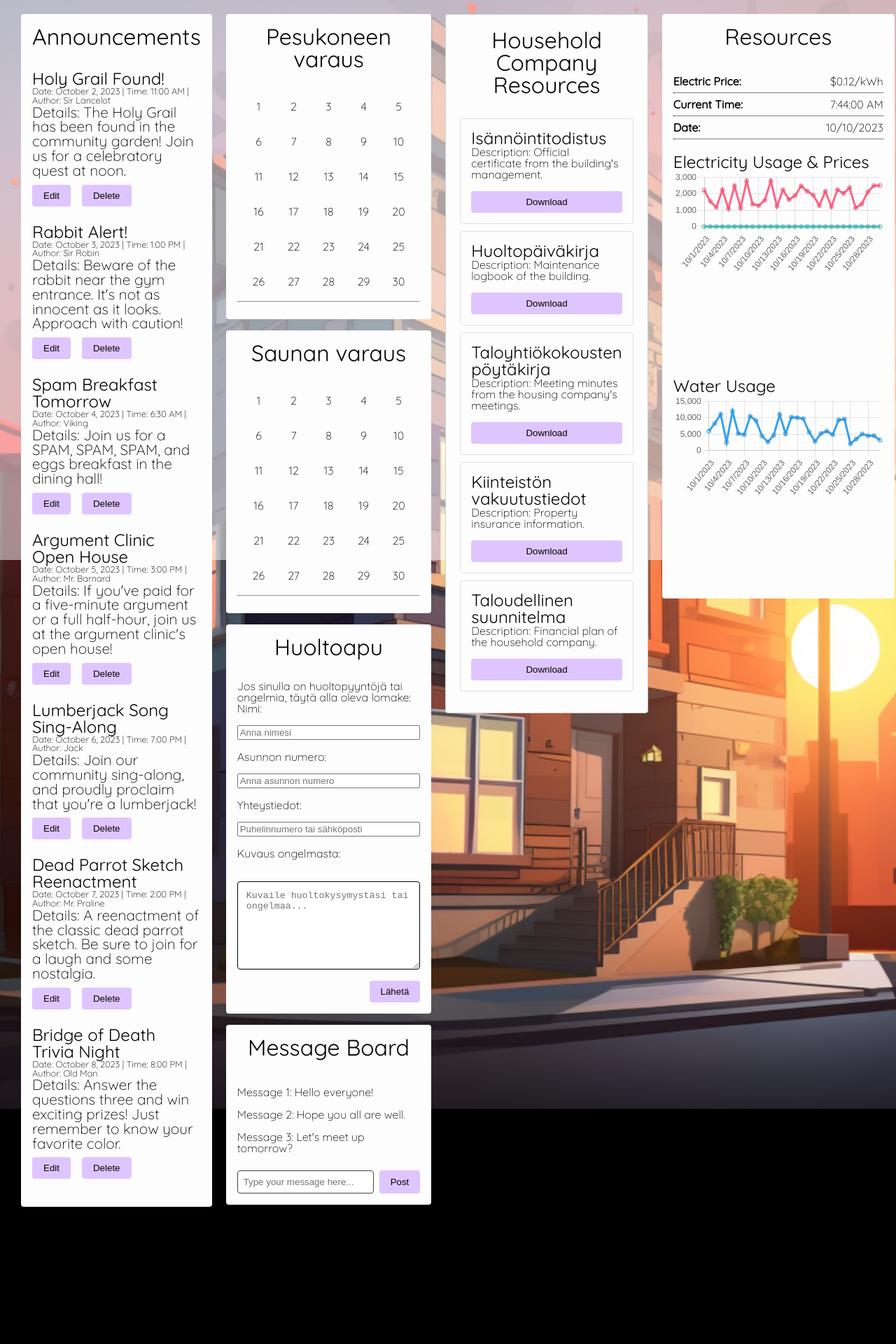
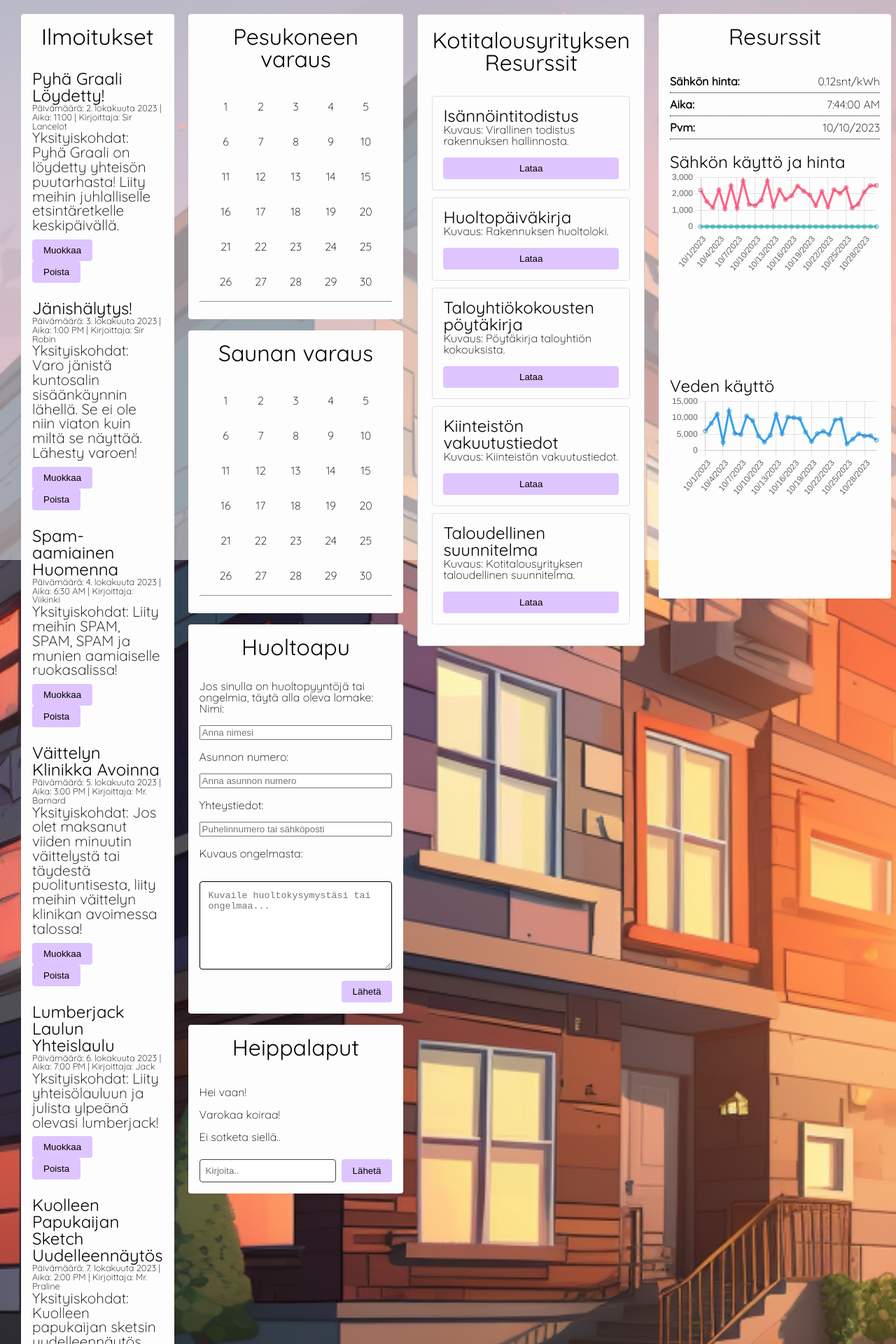
Before and after one commit to Maccee/KotiportaaliReactUi, a React (Vite) app: page / in a window 1280 px wide. Shown: the top 1920 px of the page at 70% size. Before the commit the page ends 1744 px from the top, so only its background shows below. Built offline with nearby package versions, Linux system fonts and the light colour scheme.

Commit message:
suomenkieliseks

```diff
--- a/src/components/Announcements.jsx
+++ b/src/components/Announcements.jsx
@@ -4,92 +4,83 @@ import "./css/Announcements.css";
 function Announcements() {
   return (
     <div className="componentBox announcements">
-      <h2>Announcements</h2>
+      <h2>Ilmoitukset</h2>
       <ul className="announcement-list">
         <li>
-          <h3 className="announcement-header">Holy Grail Found!</h3>
-          <p>Date: October 2, 2023 | Time: 11:00 AM | Author: Sir Lancelot</p>
+          <h3 className="announcement-header">Pyhä Graali Löydetty!</h3>
+          <p>Päivämäärä: 2. lokakuuta 2023 | Aika: 11:00 | Kirjoittaja: Sir Lancelot</p>
           <p>
-            Details: The Holy Grail has been found in the community garden! Join
-            us for a celebratory quest at noon.
+            Yksityiskohdat: Pyhä Graali on löydetty yhteisön puutarhasta! Liity meihin juhlalliselle etsintäretkelle keskipäivällä.
           </p>
           <div className="announcement-actions">
-            <button className="edit-btn">Edit</button>
-            <button className="delete-btn">Delete</button>
+            <button className="edit-btn">Muokkaa</button>
+            <button className="delete-btn">Poista</button>
           </div>
         </li>
         <li>
-          <h3 className="announcement-header">Rabbit Alert!</h3>
-          <p>Date: October 3, 2023 | Time: 1:00 PM | Author: Sir Robin</p>
+          <h3 className="announcement-header">Jänishälytys!</h3>
+          <p>Päivämäärä: 3. lokakuuta 2023 | Aika: 1:00 PM | Kirjoittaja: Sir Robin</p>
           <p>
-            Details: Beware of the rabbit near the gym entrance. It's not as
-            innocent as it looks. Approach with caution!
+            Yksityiskohdat: Varo jänistä kuntosalin sisäänkäynnin lähellä. Se ei ole niin viaton kuin miltä se näyttää. Lähesty varoen!
           </p>
           <div className="announcement-actions">
-            <button className="edit-btn">Edit</button>
-            <button className="delete-btn">Delete</button>
+            <button className="edit-btn">Muokkaa</button>
+            <button className="delete-btn">Poista</button>
           </div>
         </li>
         <li>
-          <h3 className="announcement-header">Spam Breakfast Tomorrow</h3>
-          <p>Date: October 4, 2023 | Time: 6:30 AM | Author: Viking</p>
+          <h3 className="announcement-header">Spam-aamiainen Huomenna</h3>
+          <p>Päivämäärä: 4. lokakuuta 2023 | Aika: 6:30 AM | Kirjoittaja: Viikinki</p>
           <p>
-            Details: Join us for a SPAM, SPAM, SPAM, and eggs breakfast in the
-            dining hall!
+            Yksityiskohdat: Liity meihin SPAM, SPAM, SPAM ja munien aamiaiselle ruokasalissa!
           </p>
           <div className="announcement-actions">
-            <button className="edit-btn">Edit</button>
-            <button className="delete-btn">Delete</button>
+            <button className="edit-btn">Muokkaa</button>
+            <button className="delete-btn">Poista</button>
           </div>
         </li>
         <li>
-          <h3 className="announcement-header">Argument Clinic Open House</h3>
-          <p>Date: October 5, 2023 | Time: 3:00 PM | Author: Mr. Barnard</p>
+          <h3 className="announcement-header">Väittelyn Klinikka Avoinna</h3>
+          <p>Päivämäärä: 5. lokakuuta 2023 | Aika: 3:00 PM | Kirjoittaja: Mr. Barnard</p>
           <p>
-            Details: If you've paid for a five-minute argument or a full
-            half-hour, join us at the argument clinic's open house!
+            Yksityiskohdat: Jos olet maksanut viiden minuutin väittelystä tai täydestä puolituntisesta, liity meihin väittelyn klinikan avoimessa talossa!
           </p>
           <div className="announcement-actions">
-            <button className="edit-btn">Edit</button>
-            <button className="delete-btn">Delete</button>
+            <button className="edit-btn">Muokkaa</button>
+            <button className="delete-btn">Poista</button>
           </div>
         </li>
         <li>
-          <h3 className="announcement-header">Lumberjack Song Sing-Along</h3>
-          <p>Date: October 6, 2023 | Time: 7:00 PM | Author: Jack</p>
+          <h3 className="announcement-header">Lumberjack Laulun Yhteislaulu</h3>
+          <p>Päivämäärä: 6. lokakuuta 2023 | Aika: 7:00 PM | Kirjoittaja: Jack</p>
           <p>
-            Details: Join our community sing-along, and proudly proclaim that
-            you're a lumberjack!
+            Yksityiskohdat: Liity yhteisölauluun ja julista ylpeänä olevasi lumberjack!
           </p>
           <div className="announcement-actions">
-            <button className="edit-btn">Edit</button>
-            <button className="delete-btn">Delete</button>
+            <button className="edit-btn">Muokkaa</button>
+            <button className="delete-btn">Poista</button>
           </div>
         </li>
         <li>
-          <h3 className="announcement-header">
-            Dead Parrot Sketch Reenactment
-          </h3>
-          <p>Date: October 7, 2023 | Time: 2:00 PM | Author: Mr. Praline</p>
+          <h3 className="announcement-header">Kuolleen Papukaijan Sketch Uudelleennäytös</h3>
+          <p>Päivämäärä: 7. lokakuuta 2023 | Aika: 2:00 PM | Kirjoittaja: Mr. Praline</p>
           <p>
-            Details: A reenactment of the classic dead parrot sketch. Be sure to
-            join for a laugh and some nostalgia.
+            Yksityiskohdat: Kuolleen papukaijan sketsin uudelleennäytös. Tule mukaan nauramaan ja muistelemaan vanhoja aikoja.
           </p>
           <div className="announcement-actions">
-            <button className="edit-btn">Edit</button>
-            <button className="delete-btn">Delete</button>
+            <button className="edit-btn">Muokkaa</button>
+            <button className="delete-btn">Poista</button>
           </div>
         </li>
         <li>
-          <h3 className="announcement-header">Bridge of Death Trivia Night</h3>
-          <p>Date: October 8, 2023 | Time: 8:00 PM | Author: Old Man</p>
+          <h3 className="announcement-header">Kuoleman Silta Trivia-ilta</h3>
+          <p>Päivämäärä: 8. lokakuuta 2023 | Aika: 8:00 PM | Kirjoittaja: Vanha Mies</p>
           <p>
-            Details: Answer the questions three and win exciting prizes! Just
-            remember to know your favorite color.
+            Yksityiskohdat: Vastaa kolmeen kysymykseen ja voita jännittäviä palkintoja! Muista tietää suosikkivärisi.
           </p>
           <div className="announcement-actions">
-            <button className="edit-btn">Edit</button>
-            <button className="delete-btn">Delete</button>
+            <button className="edit-btn">Muokkaa</button>
+            <button className="delete-btn">Poista</button>
           </div>
         </li>
       </ul>
--- a/src/components/Files.jsx
+++ b/src/components/Files.jsx
@@ -5,36 +5,36 @@ function Files() {
   return (
     <>
       <div className="files-container componentBox">
-        <h2>Household Company Resources</h2>
+        <h2>Kotitalousyrityksen Resurssit</h2>  {/* "Household Company Resources" translation */}
 
         <div className="file-item">
           <h3>Isännöintitodistus</h3>
-          <p>Description: Official certificate from the building's management.</p>
-          <button>Download</button>
+          <p>Kuvaus: Virallinen todistus rakennuksen hallinnosta.</p>  {/* "Description: Official certificate from the building's management." translation */}
+          <button>Lataa</button>  {/* "Download" translation */}
         </div>
 
         <div className="file-item">
           <h3>Huoltopäiväkirja</h3>
-          <p>Description: Maintenance logbook of the building.</p>
-          <button>Download</button>
+          <p>Kuvaus: Rakennuksen huoltoloki.</p>  {/* "Description: Maintenance logbook of the building." translation */}
+          <button>Lataa</button>
         </div>
 
         <div className="file-item">
           <h3>Taloyhtiökokousten pöytäkirja</h3>
-          <p>Description: Meeting minutes from the housing company's meetings.</p>
-          <button>Download</button>
+          <p>Kuvaus: Pöytäkirja taloyhtiön kokouksista.</p>  {/* "Description: Meeting minutes from the housing company's meetings." translation */}
+          <button>Lataa</button>
         </div>
 
         <div className="file-item">
           <h3>Kiinteistön vakuutustiedot</h3>
-          <p>Description: Property insurance information.</p>
-          <button>Download</button>
+          <p>Kuvaus: Kiinteistön vakuutustiedot.</p>  {/* "Description: Property insurance information." translation */}
+          <button>Lataa</button>
         </div>
 
         <div className="file-item">
           <h3>Taloudellinen suunnitelma</h3>
-          <p>Description: Financial plan of the household company.</p>
-          <button>Download</button>
+          <p>Kuvaus: Kotitalousyrityksen taloudellinen suunnitelma.</p>  {/* "Description: Financial plan of the household company." translation */}
+          <button>Lataa</button>
         </div>
       </div>
     </>
--- a/src/components/MessageBoard.jsx
+++ b/src/components/MessageBoard.jsx
@@ -5,15 +5,15 @@ import "./css/MessageBoard.css";
 function MessageBoard() {
   return (
     <div className="componentBox">
-      <h2>Message Board</h2>
+      <h2>Heippalaput</h2>
       <ul className="messages">
-        <li>Message 1: Hello everyone!</li>
-        <li>Message 2: Hope you all are well.</li>
-        <li>Message 3: Let's meet up tomorrow?</li>
+        <li>Hei vaan!</li>
+        <li>Varokaa koiraa!</li>
+        <li>Ei sotketa siellä..</li>
       </ul>
       <form className="message-form">
-        <input type="text" placeholder="Type your message here..." />
-        <button type="submit">Post</button>
+        <input type="text" placeholder="Kirjoita.." />
+        <button type="submit">Lähetä</button>
       </form>
     </div>
   );
--- a/src/components/Resources.jsx
+++ b/src/components/Resources.jsx
@@ -38,7 +38,7 @@ function Resources() {
         labels: labels,
         datasets: [
           {
-            label: "Electricity Price ($/kWh)",
+            label: "Sähkön hinta €/kWh)",
             data: Array.from({ length: 30 }, () =>
               (Math.random() * 0.05 + 0.1).toFixed(2)
             ),
@@ -46,7 +46,7 @@ function Resources() {
             fill: false,
           },
           {
-            label: "kWh Used",
+            label: "kWh käytetty",
             data: Array.from({ length: 30 }, () =>
               Math.floor(Math.random() * 2000 + 1000)
             ),
@@ -59,7 +59,7 @@ function Resources() {
         labels: labels,
         datasets: [
           {
-            label: "Water Used (Liters)",
+            label: "Vettä käytetty (Litraa)",
             data: Array.from({ length: 30 }, () =>
               Math.floor(Math.random() * 10000 + 2000)
             ),
@@ -83,27 +83,27 @@ function Resources() {
 
   return (
     <div className="componentBox">
-      <h2>Resources</h2>
+      <h2>Resurssit</h2>
       <div className="resource-item">
-        <label>Electric Price:</label>
-        <span>${electricPrice}/kWh</span>
+        <label>Sähkön hinta:</label>
+        <span>{electricPrice}snt/kWh</span>
       </div>
       <div className="resource-item">
-        <label>Current Time:</label>
+        <label>Aika:</label>
         <span>{date.toLocaleTimeString()}</span>
       </div>
       <div className="resource-item">
-        <label>Date:</label>
+        <label>Pvm:</label>
         <span>{date.toLocaleDateString()}</span>
       </div>
 
       <div className="chart-container">
-        <h3>Electricity Usage & Prices</h3>
+        <h3>Sähkön käyttö ja hinta</h3>
         <Line data={electricData} />
       </div>
 
       <div className="chart-container">
-        <h3>Water Usage</h3>
+        <h3>Veden käyttö</h3>
         <Line data={waterData} />
       </div>
     </div>
```
